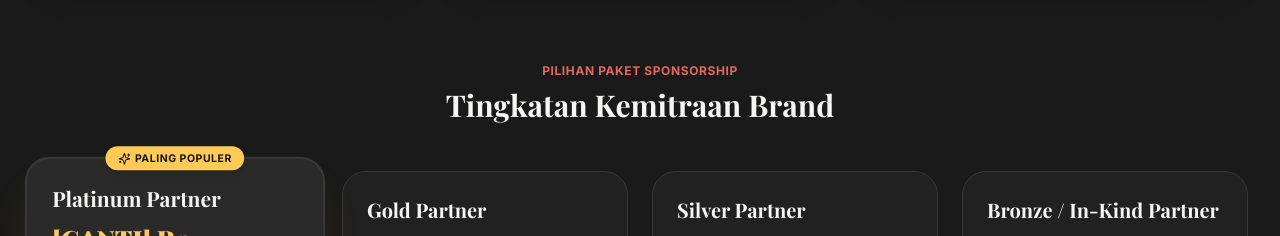
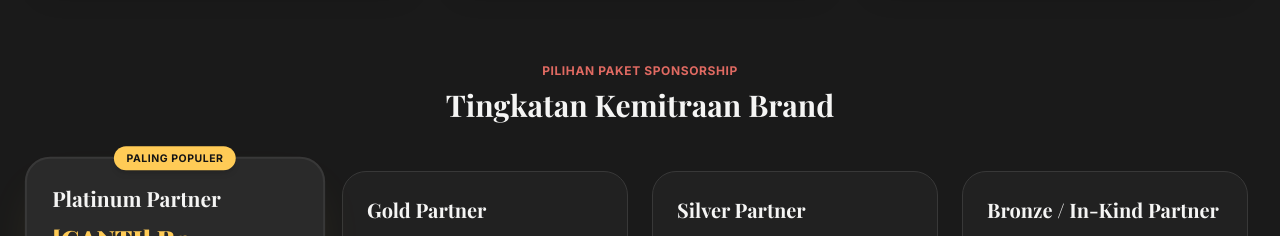
Before and after one commit to codeplyapp/Bharasena, a Next.js app: page / in a window 1280 px wide. Shown: the part 7605-7841 px from the top of the page. Built offline with nearby package versions, Linux system fonts and the light colour scheme; a web font is replaced by a local one.

Commit message:
feat(ui): remove Sparkles icons from navbar drawer and proposal badges

```diff
--- a/src/components/Navbar.tsx
+++ b/src/components/Navbar.tsx
@@ -5,7 +5,7 @@ import Image from "next/image";
 import Link from "next/link";
 import { EventMode } from "@/lib/types";
 import { getNavItems } from "@/lib/sections";
-import { X, Calendar, MapPin, MessageCircle, ArrowRight, Sparkles } from "lucide-react";
+import { X, Calendar, MapPin, MessageCircle, ArrowRight } from "lucide-react";
 
 interface NavbarProps {
   mode: EventMode;
@@ -224,7 +224,6 @@ export function Navbar({ mode }: NavbarProps) {
                         </div>
 
                         <div className="flex items-center gap-1.5">
-                          {isActive && <Sparkles className="w-3.5 h-3.5 text-gold-400" />}
                           <ArrowRight className="w-4 h-4 opacity-0 -translate-x-2 group-hover:opacity-100 group-hover:translate-x-0 transition-all text-gold-400" />
                         </div>
                       </a>
--- a/src/components/sections/ProposalSection.tsx
+++ b/src/components/sections/ProposalSection.tsx
@@ -1,6 +1,6 @@
 import React from "react";
 import { Proposal, SponsorshipTier } from "@/lib/types";
-import { Download, ExternalLink, Check, Sparkles } from "lucide-react";
+import { Download, ExternalLink, Check } from "lucide-react";
 import { Button } from "../ui/button";
 import { EmptyState } from "./shared/EmptyState";
 
@@ -91,8 +91,7 @@ export function ProposalSection({
                   }`}
                 >
                   {tier.highlight && (
-                    <div className="absolute -top-3 left-1/2 -translate-x-1/2 px-3 py-1 rounded-full bg-gold-400 text-charcoal-950 font-bold text-[10px] tracking-wider uppercase shadow-md flex items-center gap-1">
-                      <Sparkles className="w-3 h-3" />
+                    <div className="absolute -top-3 left-1/2 -translate-x-1/2 px-3 py-1 rounded-full bg-gold-400 text-charcoal-950 font-bold text-[10px] tracking-wider uppercase shadow-md">
                       Paling Populer
                     </div>
                   )}
```
